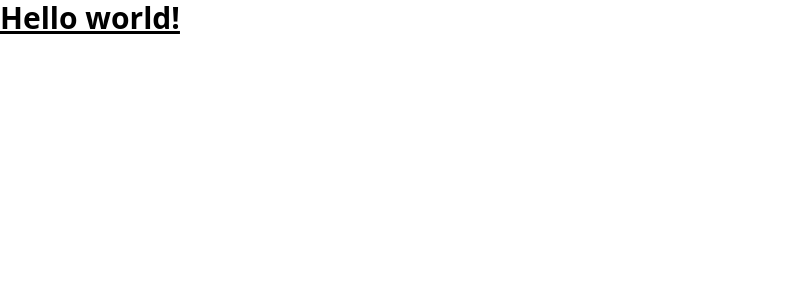
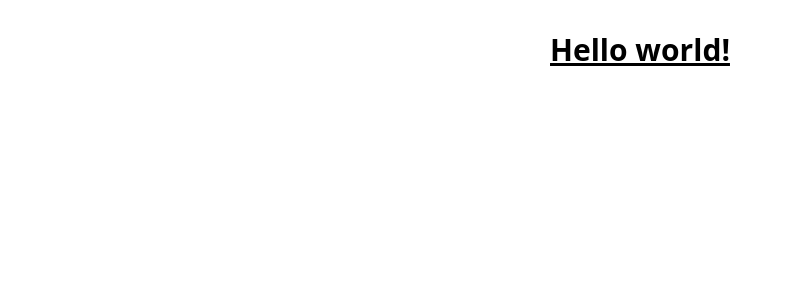
Before and after one commit to withdrw/Ethrify, a React (Vite) app in the folder Client/Ethrify/: page / in a window 1280 px wide. Shown: the top 300 px of the page, without its empty margins (0-793 px from the left). Built offline with nearby package versions, Linux system fonts and the light colour scheme.

Commit message:
debugging tailwind issues

```diff
--- a/Client/Ethrify/src/App.jsx
+++ b/Client/Ethrify/src/App.jsx
@@ -1,3 +1,12 @@
-export default function App() {
-  return <h1 className="text-3xl font-bold underline">Hello world!</h1>;
+import "./App.css";
+
+const App = () => {
+  return (
+    <h1 className="text-3xl font-bold underline">
+    Hello world!
+  </h1>
+  )
+
 }
+
+export default App;
```
Also changed, not shown: 1 other file (tests, documents, lock files or other folders).
